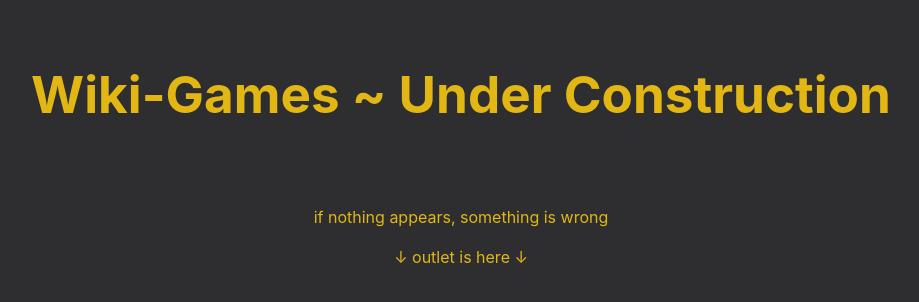
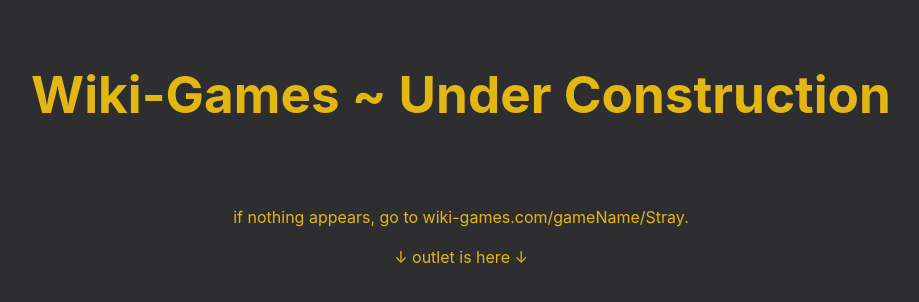
Before and after one commit to wiki-games/core, a React (Vite) app: page / in a window 1280 px wide. Shown: the top 302 px of the page, without its empty margins (179-1098 px from the left). Built offline with nearby package versions, Linux system fonts and the light colour scheme.

Commit message:
did some changes get made? i think so. i am commiting them now.

```diff
--- a/index.html
+++ b/index.html
@@ -4,7 +4,7 @@
     <meta charset="UTF-8" />
     <link rel="icon" type="image/svg+xml" href="/vite.svg" />
     <meta name="viewport" content="width=device-width, initial-scale=1.0" />
-    <title>Wiki-Games</title>
+    <title>AWESOMLEY COOL WIKI-GAMES!!!!!!!!</title>
   </head>
   <body>
     <div id="root"></div>
--- a/src/App.tsx
+++ b/src/App.tsx
@@ -9,7 +9,7 @@
       <h1>Wiki-Games ~ Under Construction</h1>
       <div className="card">
         <a href="https://localhost:3000/api/fetch"> </a>
-        <p>if nothing appears, something is wrong</p>
+        <p>if nothing appears, go to wiki-games.com/gameName/Stray.</p>
         <p>↓ outlet is here ↓</p>
         <br></br>
         <br></br>
--- a/src/main.tsx
+++ b/src/main.tsx
@@ -78,8 +78,8 @@
             action: destroyAction,
             errorElement: (
               <div>
-                oh no! you screwed up so badly that something went "no" and
-                threw an error! thats such a vincent the booger thing to do
+                not very schwifty
+                :(
               </div>
             ),
           },
```
Also changed, not shown: src/routes/page.tsx (line endings or trailing spaces).
